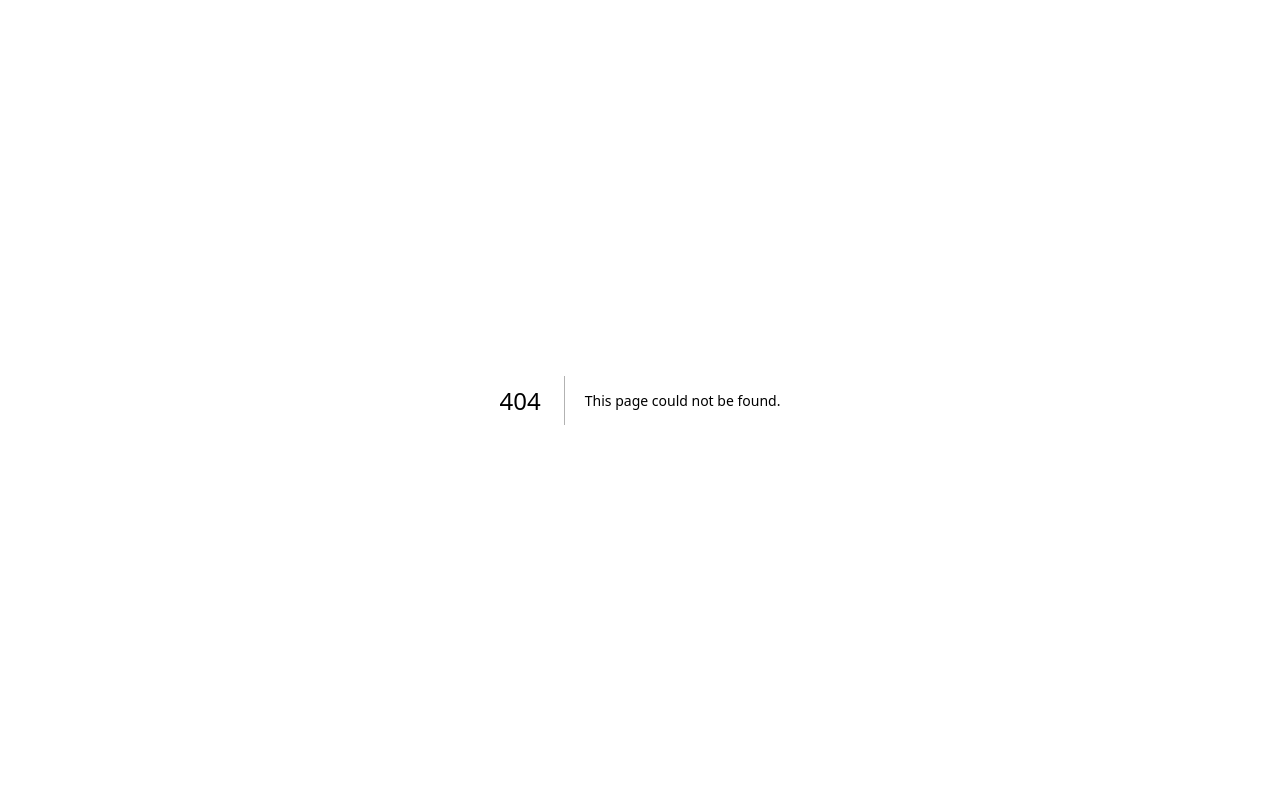
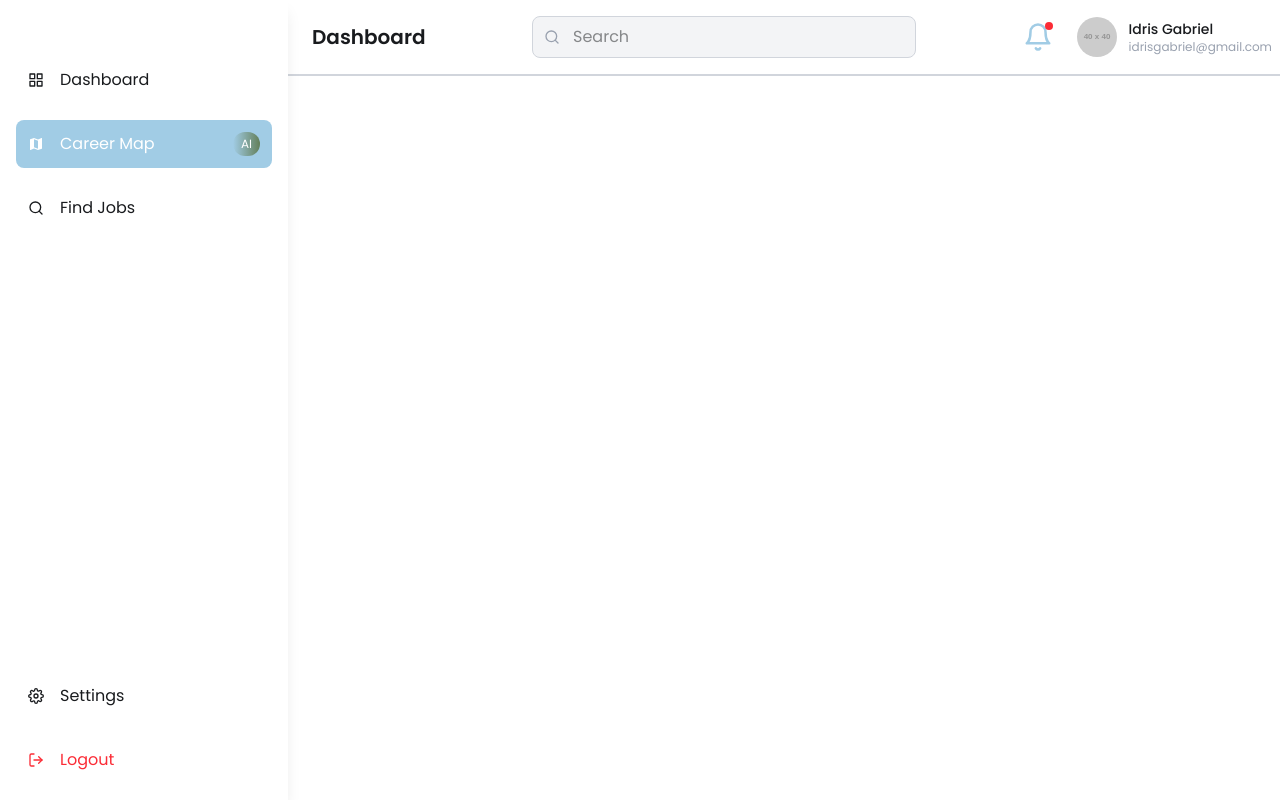
Before and after one commit to EjiroOsiephri/career-in-your-pocket-dev, a Next.js app: page /career in a window 1280 px wide. Before the commit this address had no page. Built offline with nearby package versions, Linux system fonts and the light colour scheme.

Commit message:
feats/add added routing logic for sidebar

```diff
--- /dev/null
+++ b/src/app/career/page.tsx
@@ -0,0 +1,16 @@
+import Navbar from "@/components/NavBar";
+import Sidebar from "@/components/SideBar";
+import React from "react";
+
+const dashboard = () => {
+  return (
+    <div className="flex  min-h-screen bg-white">
+      <Sidebar />
+      <div className="flex-1 pt-8">
+        <Navbar />
+      </div>
+    </div>
+  );
+};
+
+export default dashboard;
--- a/src/components/Carousel.tsx
+++ b/src/components/Carousel.tsx
@@ -61,7 +61,7 @@ const Carousel = () => {
 
           {/* Text Content */}
           <div className="relative flex-1 flex md:block flex-col items-center pr-6 z-10">
-            <h2 className="text-xl text-center mb-6 md:text-left md:text-[40px] max-w-[80%] font-bold">
+            <h2 className="text-2xl text-center mb-6 md:text-left md:text-[40px] max-w-[95%] md:max-w-[80%] font-bold">
               {slides[index].title}
             </h2>
             <p className="text-sm text-center mb-4 md:text-left md:text-[24px] mt-2">
--- a/src/components/LearningPlatforms.tsx
+++ b/src/components/LearningPlatforms.tsx
@@ -34,7 +34,7 @@ const platforms = [
 
 const LearningPlatforms = () => {
   return (
-    <div className="px-6 lg:ml-72 py-4">
+    <div className="px-6 lg:ml-72 py-8">
       <h2 className="text-2xl text-black md:text-left text-center font-bold mb-6">
         Upskill with these learning platforms
       </h2>
--- a/src/components/RecommendedCourses.tsx
+++ b/src/components/RecommendedCourses.tsx
@@ -34,8 +34,10 @@ const courses = [
 
 const RecommendedCourses = () => {
   return (
-    <div className="px-6 lg:ml-72 py-4">
-      <h2 className="text-2xl font-bold mb-4">Recommended Courses</h2>
+    <div className="px-6 lg:ml-72 py-8">
+      <h2 className="text-2xl md:text-left text-center font-bold text-black mb-4">
+        Recommended Courses
+      </h2>
       <div className="grid grid-cols-1 sm:grid-cols-2 md:grid-cols-2 lg:grid-cols-4 gap-6">
         {courses.map((course, index) => (
           <div
--- a/src/components/SideBar.tsx
+++ b/src/components/SideBar.tsx
@@ -1,7 +1,6 @@
 "use client";
-
 import { useState, useEffect } from "react";
-import { usePathname } from "next/navigation"; // Get current route
+import { usePathname, useRouter } from "next/navigation"; // Import router for navigation
 import { motion, AnimatePresence } from "framer-motion";
 import { FiGrid, FiSearch, FiSettings, FiLogOut } from "react-icons/fi";
 import { MdMap } from "react-icons/md";
@@ -10,7 +9,8 @@ import { FaBars } from "react-icons/fa";
 const Sidebar = () => {
   const [isOpen, setIsOpen] = useState(false);
   const [isMobile, setIsMobile] = useState(false);
-  const pathname = usePathname(); // Get current route
+  const pathname = usePathname();
+  const router = useRouter(); // Get router for navigation
 
   useEffect(() => {
     const updateView = () => setIsMobile(window.innerWidth < 1024);
@@ -25,7 +25,7 @@ const Sidebar = () => {
       <AnimatePresence>
         {isOpen && isMobile && (
           <motion.div
-            className="fixed inset-0 bg-black bg-opacity-50 "
+            className="fixed inset-0 bg-black bg-opacity-50"
             initial={{ opacity: 0 }}
             animate={{ opacity: 1 }}
             exit={{ opacity: 0 }}
@@ -44,7 +44,7 @@ const Sidebar = () => {
         {/* Close Button (Only on Mobile) */}
         {isMobile && (
           <button
-            onClick={() => setIsOpen(!isOpen)}
+            onClick={() => setIsOpen(false)}
             className="absolute top-4 right-4 text-xl"
           >
             ✕
@@ -56,12 +56,14 @@ const Sidebar = () => {
           <SidebarItem
             icon={<FiGrid />}
             label="Dashboard"
+            path="/dashboard"
             active={pathname === "/dashboard"}
           />
           <SidebarItem
             icon={<MdMap />}
             label="Career Map"
-            active={pathname === "/career-map"}
+            path="/career"
+            active={pathname === "/career"}
             extra={
               <span
                 className="ml-auto text-xs text-white rounded-full px-2 py-1"
@@ -76,6 +78,7 @@ const Sidebar = () => {
           <SidebarItem
             icon={<FiSearch />}
             label="Find Jobs"
+            path="/find-jobs"
             active={pathname === "/find-jobs"}
           />
         </nav>
@@ -85,13 +88,10 @@ const Sidebar = () => {
           <SidebarItem
             icon={<FiSettings />}
             label="Settings"
+            path="/settings"
             active={pathname === "/settings"}
           />
-          <SidebarItem
-            icon={<FiLogOut />}
-            label="Logout"
-            className="text-red-500"
-          />
+          <SidebarItem icon={<FiLogOut />} label="Logout" isLogout />
         </div>
       </motion.aside>
 
@@ -110,32 +110,47 @@ const Sidebar = () => {
   );
 };
 
+interface SidebarItemProps {
+  icon: React.ReactNode;
+  label: string;
+  path?: string;
+  active?: boolean;
+  extra?: React.ReactNode;
+  isLogout?: boolean;
+}
+
 const SidebarItem = ({
   icon,
   label,
+  path,
   active,
   extra,
-  className = "",
-}: {
-  icon: React.ReactNode;
-  label: string;
-  active?: boolean;
-  extra?: React.ReactNode;
-  className?: string;
-}) => {
-  const isLogout = label === "Logout"; // Check if it's the Logout item
+  isLogout = false,
+}: SidebarItemProps) => {
+  const router = useRouter();
+
+  const handleClick = () => {
+    if (isLogout) {
+      alert("Logging out...");
+      return;
+    }
+    if (path) {
+      router.push(path);
+    }
+  };
 
   return (
     <motion.div
       whileHover={{ scale: 1.05 }}
-      className={`flex items-center gap-4 p-3  rounded-lg cursor-pointer transition-all
+      className={`flex items-center gap-4 p-3 rounded-lg cursor-pointer transition-all
         ${
           active
             ? "bg-[#A1CCE5] text-white"
             : isLogout
             ? "text-red-500 hover:bg-red-100"
             : "hover:bg-[#A1CCE5] hover:text-white"
-        } ${className}`}
+        }`}
+      onClick={handleClick}
     >
       {icon}
       <span>{label}</span>
```
